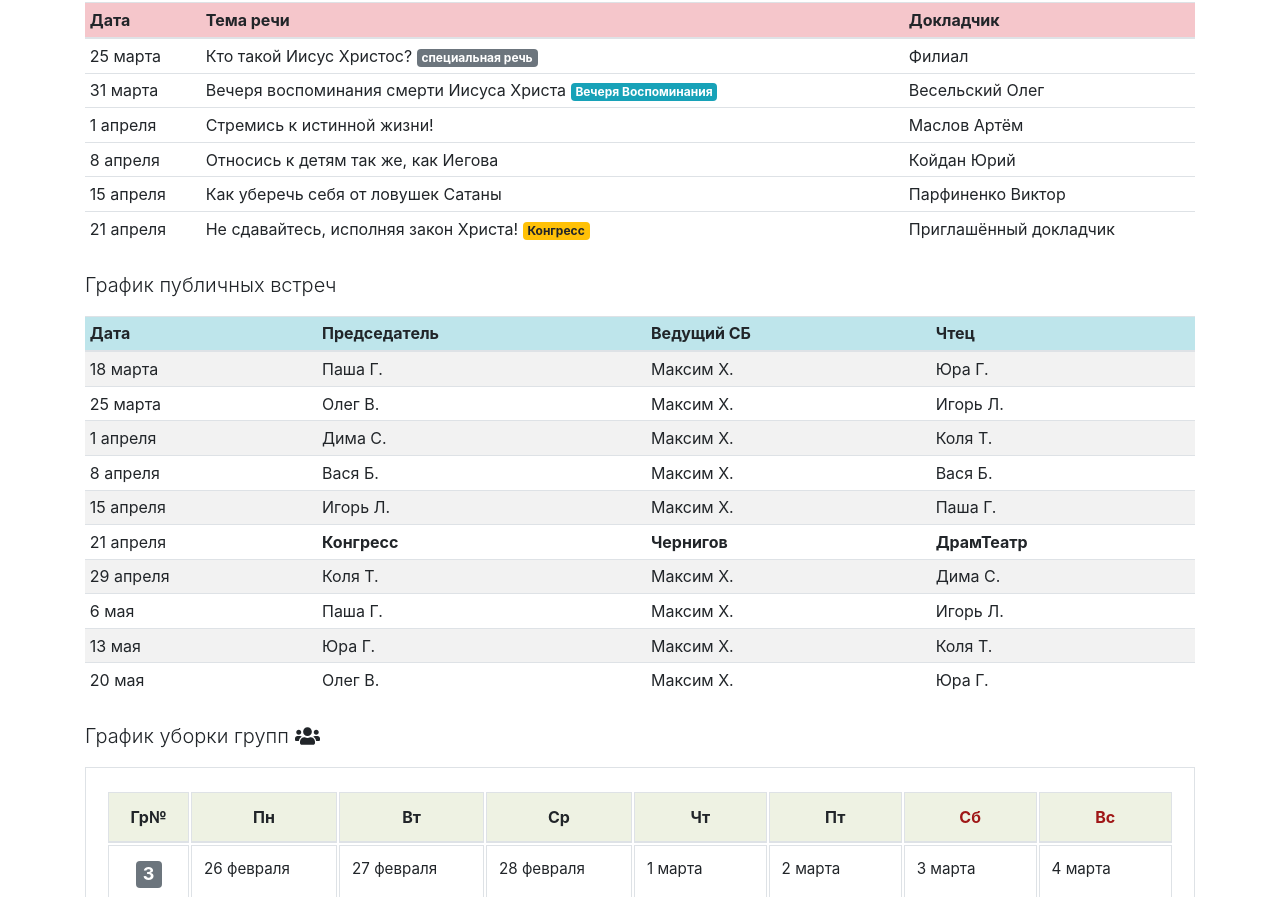
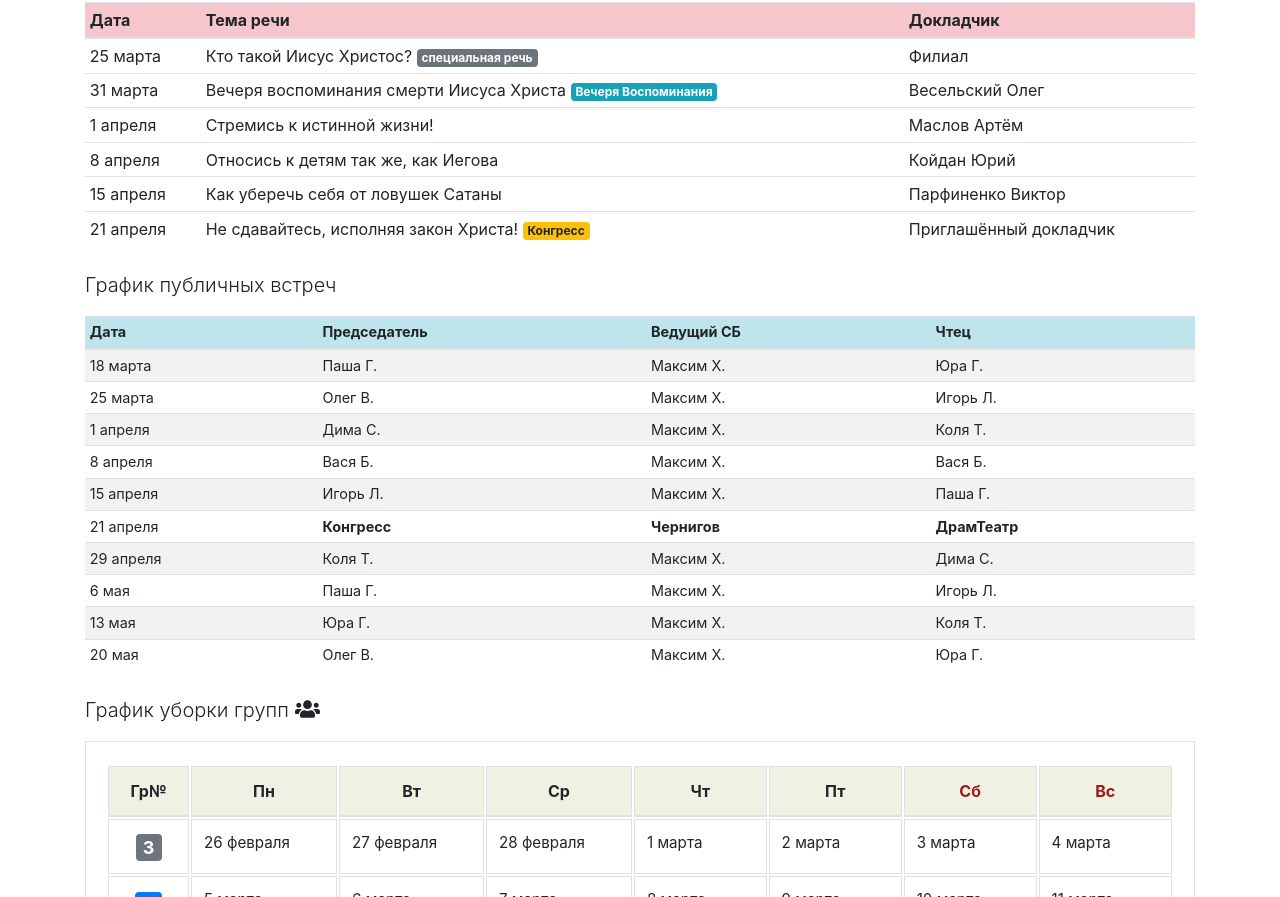
Before and after one commit to YuriySamo/yuriysamo.github.io, a plain HTML site: page index.html in a window 1280 px wide. Shown: the part 580-1477 px from the top of the page. Drawn offline with nearby package versions, Linux system fonts and the light colour scheme.

Commit message:
+0.9 font

```diff
--- a/style/style.css
+++ b/style/style.css
@@ -48,6 +48,10 @@ li {
     padding-left: 2px; /* Отступ слева в браузере Firefox, Safari, Chrome */
     font-size: 0.8em;
    }
+
+#public-list{
+	font-size: 0.9em;
+}
 
 @media screen and (max-width: 992px){
 	#tbody1 td{
```
